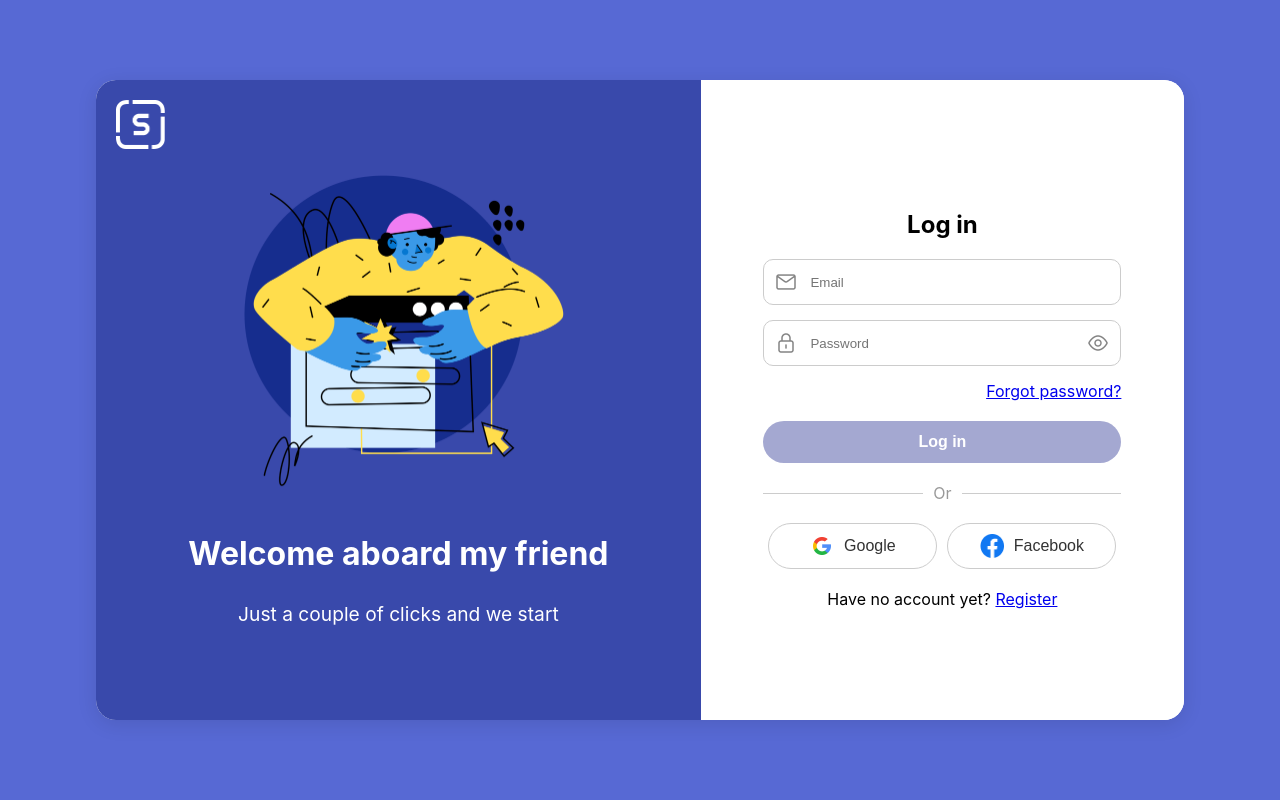
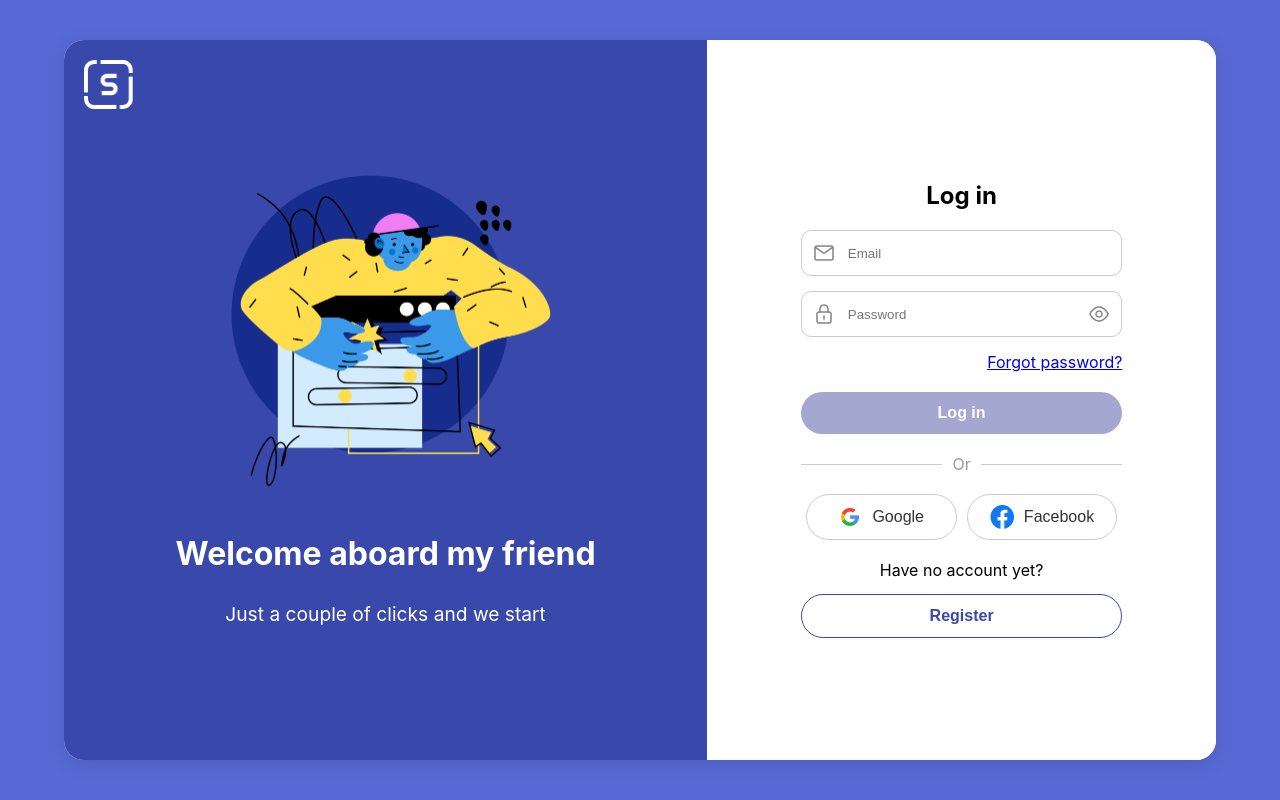
Before and after one commit to haimy88/AI_Messenger_Web_App, a React (Create React App) app: page / in a window 1280 px wide. Built offline with nearby package versions, Linux system fonts and the light colour scheme.

Commit message:
changed register button, some styling adjustments

```diff
--- a/src/components/LoginForm.js
+++ b/src/components/LoginForm.js
@@ -2,6 +2,7 @@ import React from "react";
 import FormInput from "./FormInput";
 import Divider from "./Divider";
 import SocialButton from "./SocialButton";
+import RegisterButton from "./RegisterButton";
 
 const LoginForm = () => {
   return (
@@ -27,8 +28,9 @@ const LoginForm = () => {
           <SocialButton iconPath="FacebookIcon.png" buttonText="Facebook" />
         </div>
       </form>
-      <div style={styles.registerLink}>
-        <span>Have no account yet?</span> <a href="/register">Register</a>
+      <div style={styles.registerSection}>
+        <span>Have no account yet?</span>
+        <RegisterButton />
       </div>
     </div>
   );
@@ -37,7 +39,7 @@ const LoginForm = () => {
 const styles = {
   loginForm: {
     maxWidth: "358px",
-    width: "100%",
+    width: "75%",
   },
   formHeading: {
     marginBottom: "20px",
@@ -64,7 +66,7 @@ const styles = {
     justifyContent: "space-between",
     marginTop: "20px",
   },
-  registerLink: {
+  registerSection: {
     marginTop: "20px",
     textAlign: "center",
   },
--- a/src/components/LoginPageLayout.js
+++ b/src/components/LoginPageLayout.js
@@ -31,8 +31,8 @@ const styles = {
   },
   loginPage: {
     display: "flex",
-    width: "85vw",
-    height: "80vh",
+    width: "90vw",
+    height: "90vh",
     backgroundColor: "#ffffff",
     borderRadius: "20px",
     boxShadow: "0px 4px 20px rgba(0, 0, 0, 0.1)",
--- a/src/components/RegisterButton.js
+++ b/src/components/RegisterButton.js
@@ -15,6 +15,7 @@ const styles = {
     fontWeight: "bold",
     fontSize: "16px",
     cursor: "pointer",
+    marginTop: "14px",
   },
 };
 
```
